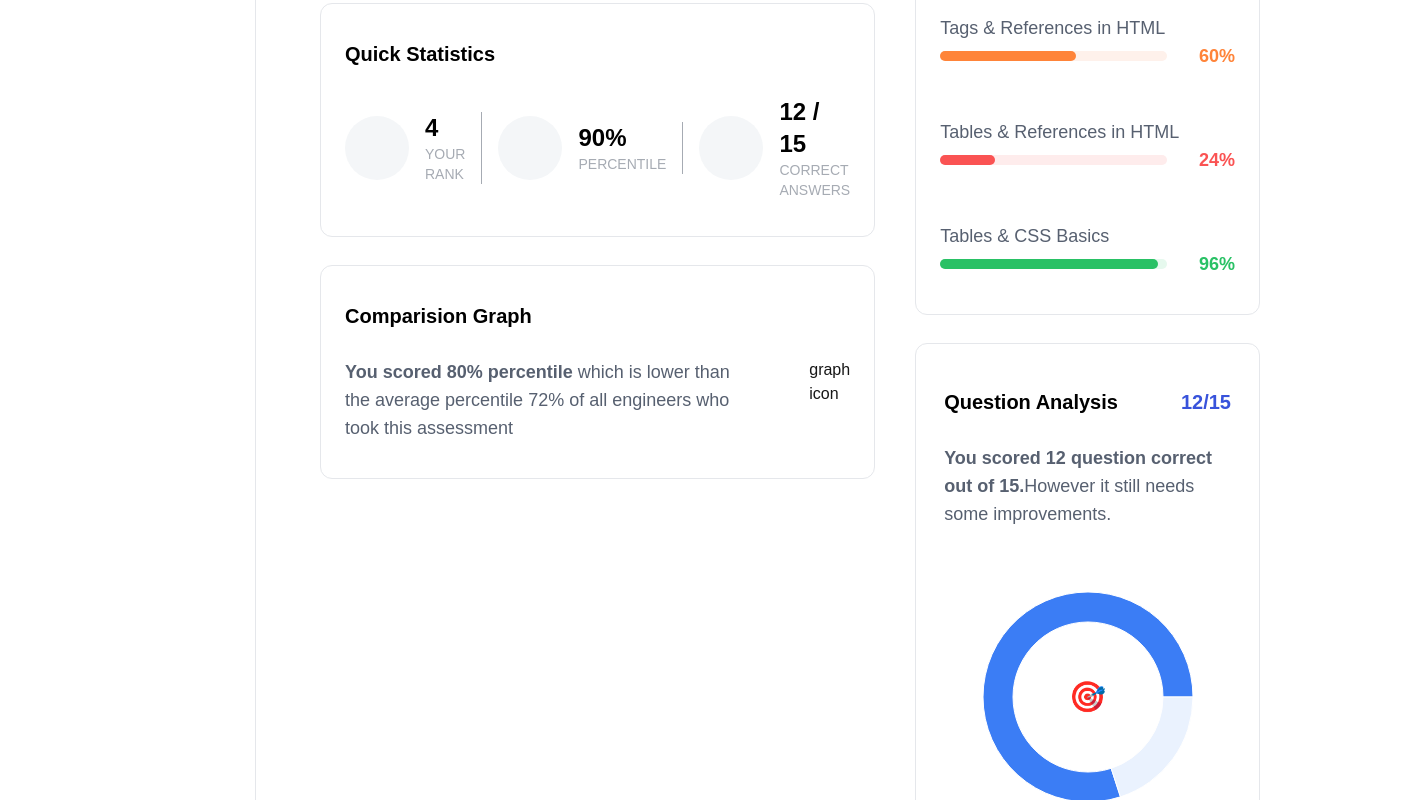
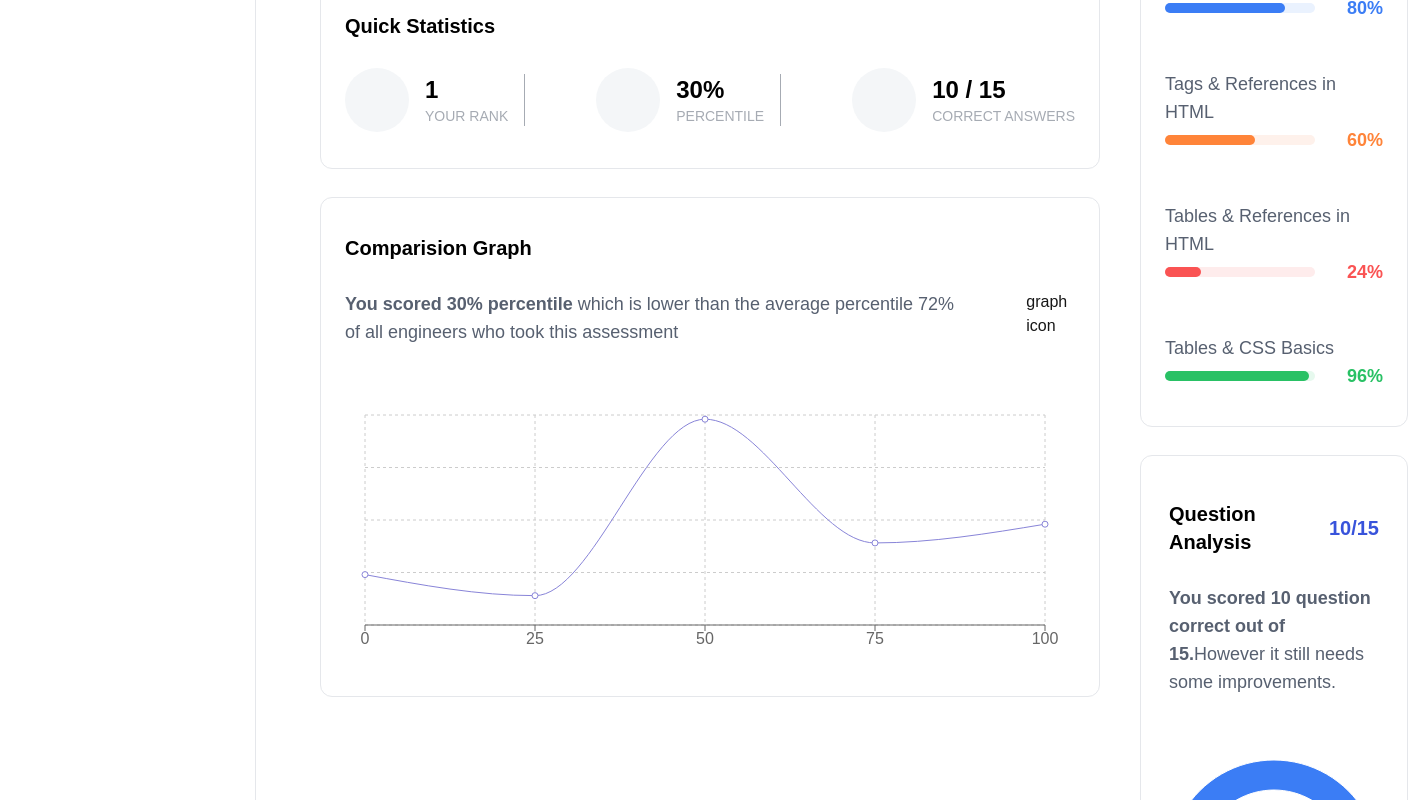
Before and after one commit to lost50U1/whatbytes-test, a Next.js app: page /skilltest in a window 1280 px wide. Shown: the part 440-1240 px from the top of the page, 1408 px wide, since content can reach past the window. Built offline with nearby package versions, Linux system fonts and the light colour scheme; some icons are missing.

Commit message:
created context for state management and connected it

```diff
--- a/app/layout.js
+++ b/app/layout.js
@@ -2,6 +2,7 @@ import { Geist, Geist_Mono } from "next/font/google";
 import "./globals.css";
 import Header from "@/components/common/Header";
 import Sidebar from "@/components/common/Sidebar";
+import { RankProvider } from "@/context/RankContext";
 
 const geistSans = Geist({
   variable: "--font-geist-sans",
@@ -25,6 +26,7 @@ export default function RootLayout({ children }) {
       <body
         className={`${geistSans.variable} ${geistMono.variable} antialiased flex flex-col min-h-screen`}
       >
+        <RankProvider>
           <Header />
           <div className="flex flex-row">
             {/* sidebar */}
@@ -34,6 +36,7 @@ export default function RootLayout({ children }) {
               {children}
             </main>
           </div>
+        </RankProvider>
       </body>
     </html>
   );
--- a/components/ComparisionGraph.js
+++ b/components/ComparisionGraph.js
@@ -1,12 +1,13 @@
-import React from "react";
+"use client";
+
+import React, { useContext } from "react";
 import ComparisionChart from "./ComparisionChart";
+import { RankContext } from "@/context/RankContext";
 
 export default function ComparisionGraph() {
-  const correct = 12;
-  const question = 15;
+  const { score, percentile } = useContext(RankContext);
+
   const averatePercent = 72;
-
-  const percentage = (correct / question) * 100;
 
   return (
     <div className="card">
@@ -14,17 +15,17 @@ export default function ComparisionGraph() {
       <div className="mt-4 lg:mt-7 flex justify-between gap-4 lg:gap-16">
         <p>
           <span className="font-semibold">
-            You scored {percentage}% percentile
+            You scored {percentile}% percentile
           </span>{" "}
           which is lower than the average percentile {averatePercent}% of all
           engineers who took this assessment
         </p>
         <div>graph icon</div>
       </div>
-      {/* <ComparisionChart
-        percentage={percentage}
+      <ComparisionChart
+        percentage={percentile}
         averatePercent={averatePercent}
-      /> */}
+      />
     </div>
   );
 }
--- a/components/QuestionAnalysis.js
+++ b/components/QuestionAnalysis.js
@@ -1,8 +1,12 @@
-import React from "react";
+"use client";
+
+import React, { useContext } from "react";
 import CircularChart from "./CircularChart";
+import { RankContext } from "@/context/RankContext";
 
 export default function QuestionAnalysis() {
-  const correct = 12;
+  const { score } = useContext(RankContext);
+
   const question = 15;
 
   return (
@@ -10,19 +14,19 @@ export default function QuestionAnalysis() {
       <div className="flex justify-between items-center">
         <h3 className="card-title">Question Analysis</h3>
         <p className="text-tertiary font-semibold text-lg md:text-xl">
-          {correct}/{question}
+          {score}/15
         </p>
       </div>
       <div className="mt-4 lg:mt-7">
         <p>
           <span className="font-semibold">
-            You scored {correct} question correct out of {question}.
+            You scored {score} question correct out of 15.
           </span>
           However it still needs some improvements.
         </p>
       </div>
       {/* pie chart  */}
-      <CircularChart correct={correct} question={question} />
+      <CircularChart correct={score} question={question} />
     </div>
   );
 }
--- a/components/QuickStatistics.js
+++ b/components/QuickStatistics.js
@@ -1,10 +1,11 @@
+"use client";
+
 import { Icon } from "@iconify/react";
-import React from "react";
+import React, { useContext } from "react";
+import { RankContext } from "@/context/RankContext";
 
 export default function QuickStatistics() {
-  const rank = 4;
-  const percentile = 90;
-  const correctAnswers = 12;
+  const { rank, percentile, score } = useContext(RankContext);
   return (
     <div className="card">
       <h3 className="card-title">Quick Statistics</h3>
@@ -44,7 +45,7 @@ export default function QuickStatistics() {
           </div>
           <div>
             <h4 className="text-primary font-semibold text-xl sm:text-2xl">
-              {correctAnswers} / 15
+              {score} / 15
             </h4>
             <p className="text-lightgray uppercase text-xs sm:text-sm">
               correct answers
--- a/components/SkillList.js
+++ b/components/SkillList.js
@@ -2,11 +2,14 @@
 
 import { htmlLogo } from "@/utils";
 import Image from "next/image";
-import React, { useState } from "react";
+import React, { useContext, useState } from "react";
 import Modal from "./ui/Modal";
 import { Icon } from "@iconify/react";
+import { RankContext } from "@/context/RankContext";
 
 export default function SkillList() {
+  const { rank, percentile, score, setRank, setPercentile, setScore } =
+    useContext(RankContext);
   const [isOpen, setIsOpen] = useState(false);
 
   const handleOpenModal = () => {
@@ -14,6 +17,13 @@ export default function SkillList() {
   };
 
   const handleCloseModal = () => {
+    setIsOpen(false);
+  };
+
+  const handleSave = () => {
+    setRank(rank);
+    setPercentile(percentile);
+    setScore(score);
     setIsOpen(false);
   };
 
@@ -48,7 +58,9 @@ export default function SkillList() {
                 </div>
               </div>
               <input
-                type="text"
+                type="number"
+                value={rank}
+                onChange={(e) => setRank(e.target.value)}
                 className="border border-tertiary rounded-lg p-2 w-full sm:w-auto"
               />
             </div>
@@ -64,7 +76,9 @@ export default function SkillList() {
                 </div>
               </div>
               <input
-                type="text"
+                type="number"
+                value={percentile}
+                onChange={(e) => setPercentile(e.target.value)}
                 className="border border-tertiary rounded-lg p-2 w-full sm:w-auto"
               />
             </div>
@@ -81,7 +95,9 @@ export default function SkillList() {
                 </div>
               </div>
               <input
-                type="text"
+                type="number"
+                value={score}
+                onChange={(e) => setScore(e.target.value)}
                 className="border border-tertiary rounded-lg p-2 w-full sm:w-auto"
               />
             </div>
@@ -93,7 +109,10 @@ export default function SkillList() {
             >
               Cancel
             </button>
-            <button className="blue-button flex items-center gap-2">
+            <button
+              onClick={handleSave}
+              className="blue-button flex items-center gap-2"
+            >
               Save <Icon icon="grommet-icons:link-next" />
             </button>
           </div>
--- /dev/null
+++ b/context/RankContext.js
@@ -0,0 +1,28 @@
+"use client";
+
+import { createContext, useState } from "react";
+
+export const RankContext = createContext();
+
+export const RankProvider = ({ children }) => {
+  const [rank, setRank] = useState(1);
+  const [percentile, setPercentile] = useState(30);
+  const [score, setScore] = useState(10);
+
+
+
+  return (
+    <RankContext.Provider
+      value={{
+        rank,
+        percentile,
+        score,
+        setRank,
+        setPercentile,
+        setScore,
+      }}
+    >
+      {children}
+    </RankContext.Provider>
+  );
+};
```
Lines whose indentation alone changed are shown as unchanged.
